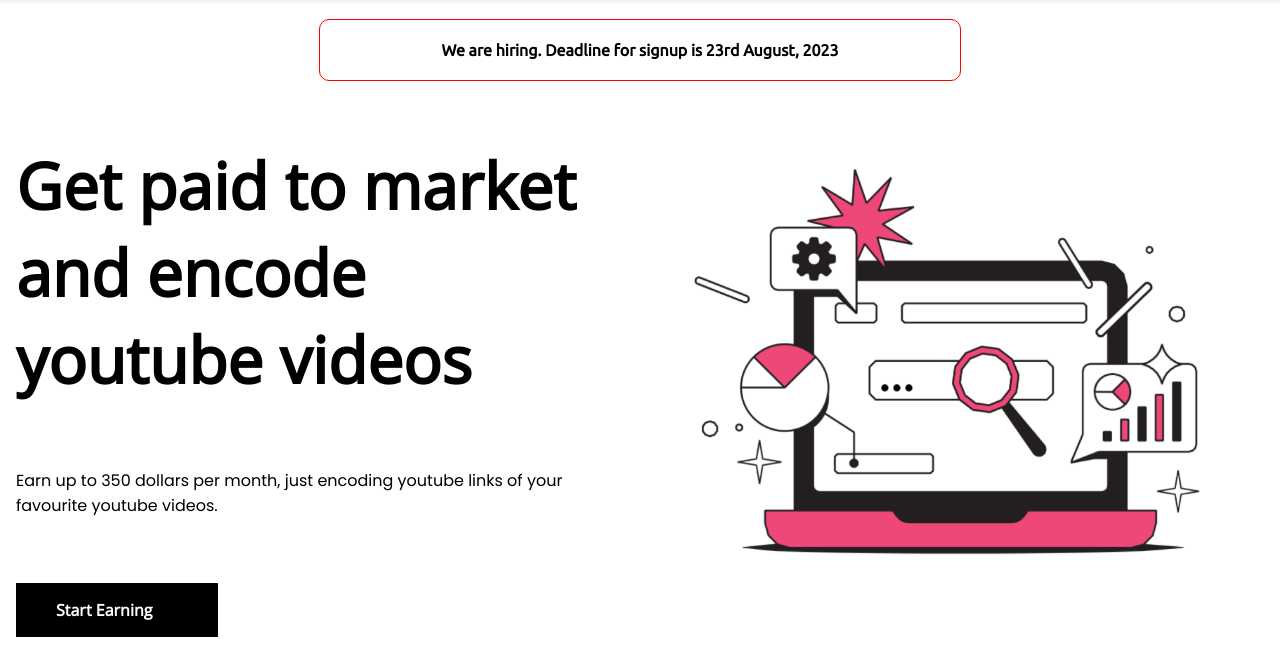
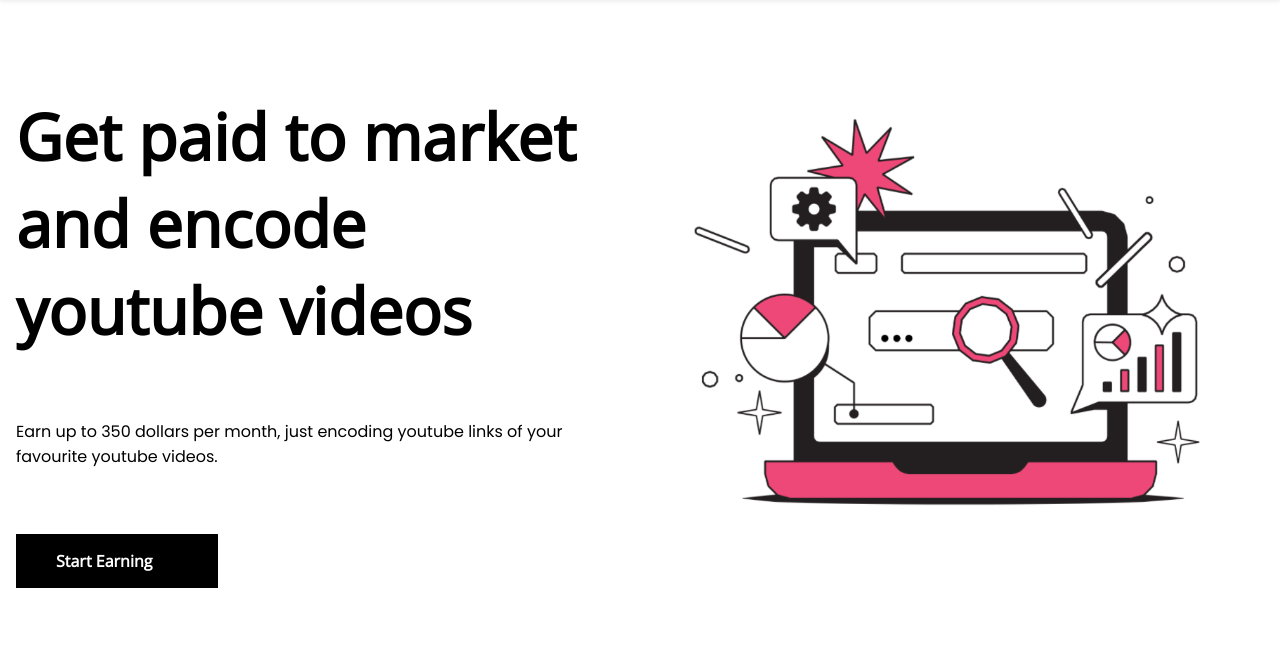
Before and after one commit to sdabbey/YTTask, a Django app: page / in a window 1280 px wide. Shown: the part 60-721 px from the top of the page. Run offline with Django 4.2, Linux system fonts and the light colour scheme.

Commit message:
Update landingpage.html

```diff
--- a/templates/landingpage.html
+++ b/templates/landingpage.html
@@ -54,9 +54,9 @@
         </div>
     </div>
     <div class="landingpage">
-        <div class="notification">
+        <!--<div class="notification">
             <small>We are hiring. Deadline for signup is 23rd August, 2023</small>
-        </div>
+        </div>-->
         <div class="main-page">
             <div class="left-section">
                 <h3>Get paid to market and encode youtube videos</h3>
```
